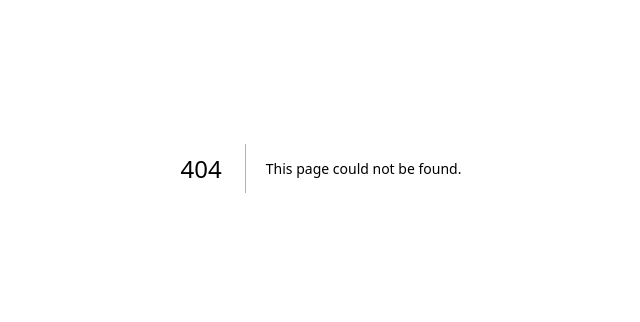
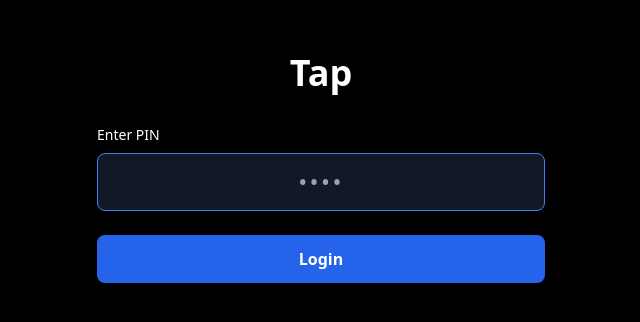
Before and after one commit to ketosim/tap, a Next.js app: page /login in a window 1280 px wide. Before the commit this address had no page. Shown: the part 232-554 px from the top of the page, without its empty margins (319-959 px from the left). Built offline with nearby package versions, Linux system fonts and the light colour scheme.

Commit message:
Added PIN login authentication

```diff
--- /dev/null
+++ b/app/login/page.tsx
@@ -0,0 +1,64 @@
+'use client'
+
+import { useState } from 'react'
+import { useRouter } from 'next/navigation'
+
+export default function Login() {
+  const router = useRouter()
+  const [pin, setPin] = useState('')
+  const [error, setError] = useState('')
+
+  const handleSubmit = (e: React.FormEvent) => {
+    e.preventDefault()
+
+    // Check PIN (change '1234' to your desired PIN)
+    if (pin === 'pppppppp') {
+      // Store auth in localStorage and cookie
+      localStorage.setItem('tap-auth', 'true')
+      document.cookie = 'tap-auth=true; path=/; max-age=31536000'
+      router.push('/')
+    } else {
+      setError('Incorrect PIN')
+      setPin('')
+    }
+  }
+
+  return (
+    <div className="min-h-screen flex items-center justify-center bg-black text-white p-6">
+      <div className="max-w-md w-full">
+        <h1 className="text-4xl font-bold text-center mb-8">Tap</h1>
+
+        <form onSubmit={handleSubmit} className="space-y-6">
+          <div>
+            <label className="block text-sm font-medium mb-2">
+              Enter PIN
+            </label>
+            <input
+              type="password"
+              inputMode="numeric"
+              pattern="[0-9]*"
+              value={pin}
+              onChange={(e) => {
+                setPin(e.target.value)
+                setError('')
+              }}
+              placeholder="••••"
+              className="w-full px-4 py-3 bg-gray-900 border border-gray-700 rounded-lg focus:outline-none focus:border-blue-500 text-center text-2xl tracking-widest"
+              autoFocus
+            />
+            {error && (
+              <p className="text-red-500 text-sm mt-2 text-center">{error}</p>
+            )}
+          </div>
+
+          <button
+            type="submit"
+            className="w-full py-3 bg-blue-600 rounded-lg font-semibold hover:bg-blue-700"
+          >
+            Login
+          </button>
+        </form>
+      </div>
+    </div>
+  )
+}
--- a/app/page.tsx
+++ b/app/page.tsx
@@ -12,11 +12,24 @@ export default function Tap() {
   const [editTitle, setEditTitle] = useState('')
   const [editNote, setEditNote] = useState('')
   const [loading, setLoading] = useState(true)
+  const [authChecked, setAuthChecked] = useState(false)
 
   const current = techniques[currentIndex]
 
+  // Check auth on mount
+  useEffect(() => {
+    const auth = localStorage.getItem('tap-auth')
+    if (!auth) {
+      router.push('/login')
+      return
+    }
+    setAuthChecked(true)
+  }, [router])
+
   // Load techniques
   useEffect(() => {
+    if (!authChecked) return
+
     fetch('/api/techniques')
       .then(res => res.json())
       .then(data => {
@@ -27,7 +40,7 @@ export default function Tap() {
         console.error('Failed to load:', err)
         setLoading(false)
       })
-  }, [])
+  }, [authChecked])
 
   // Sync edit fields when technique changes
   useEffect(() => {
@@ -82,11 +95,9 @@ export default function Tap() {
 
       if (!response.ok) throw new Error('Delete failed')
 
-      // Remove from local state
       const newTechniques = techniques.filter(t => t.id !== current.id)
       setTechniques(newTechniques)
 
-      // Reset to first technique or show empty state
       if (newTechniques.length > 0) {
         setCurrentIndex(0)
       }
@@ -98,7 +109,13 @@ export default function Tap() {
     }
   }
 
-  if (loading) {
+  const handleLogout = () => {
+    localStorage.removeItem('tap-auth')
+    document.cookie = 'tap-auth=; path=/; max-age=0'
+    router.push('/login')
+  }
+
+  if (!authChecked || loading) {
     return (
       <div className="min-h-screen flex items-center justify-center bg-black text-white">
         <div className="text-center">
@@ -130,7 +147,18 @@ export default function Tap() {
     >
       {/* Top buttons - Fixed */}
       <div className="fixed top-0 left-0 right-0 z-10 p-6">
-        <div className="flex justify-center gap-8">
+        <div className="flex justify-between items-center">
+          <button
+            onClick={(e) => {
+              e.stopPropagation()
+              handleLogout()
+            }}
+            className="px-4 py-2 bg-gray-800 rounded-lg hover:bg-gray-700 text-sm"
+          >
+            Logout
+          </button>
+
+          <div className="flex gap-8">
             <button
               onClick={(e) => {
                 e.stopPropagation()
@@ -149,6 +177,7 @@ export default function Tap() {
             >
               {editMode ? 'Cancel' : 'Edit'}
             </button>
+          </div>
         </div>
       </div>
 
```
Also changed, not shown: middleware.ts (added, +23 -0 lines). Lines whose indentation alone changed are shown as unchanged.
